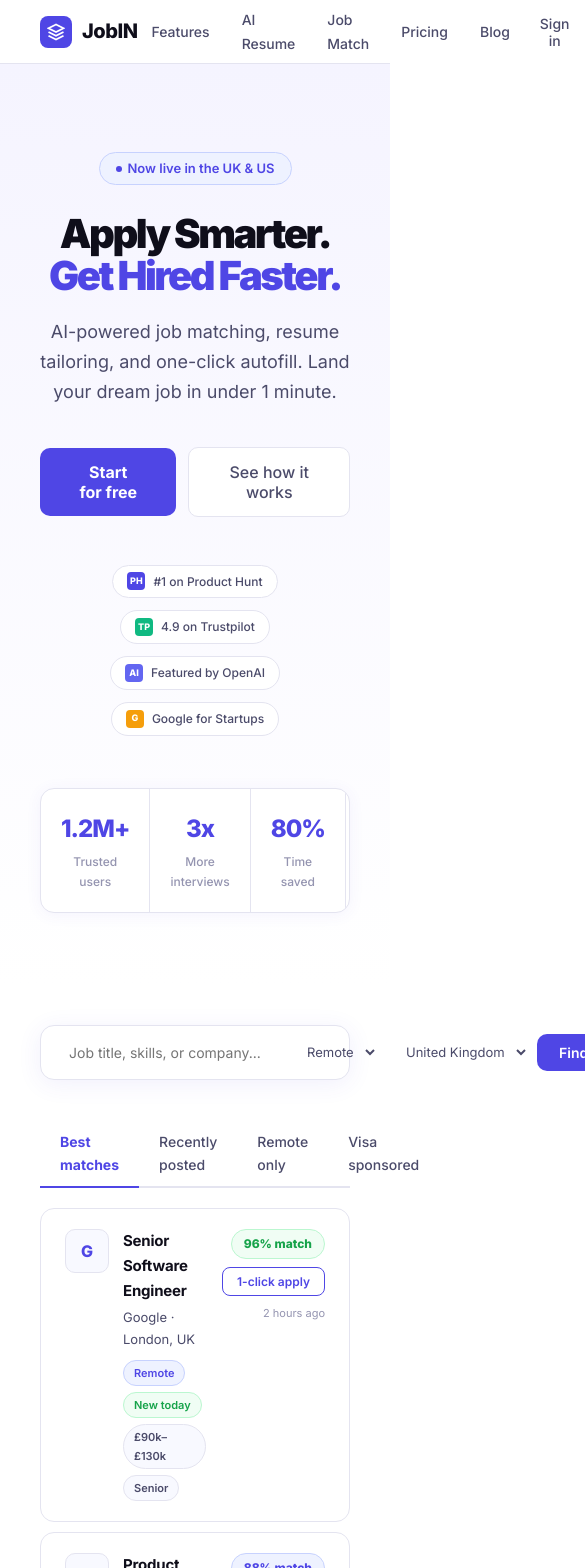
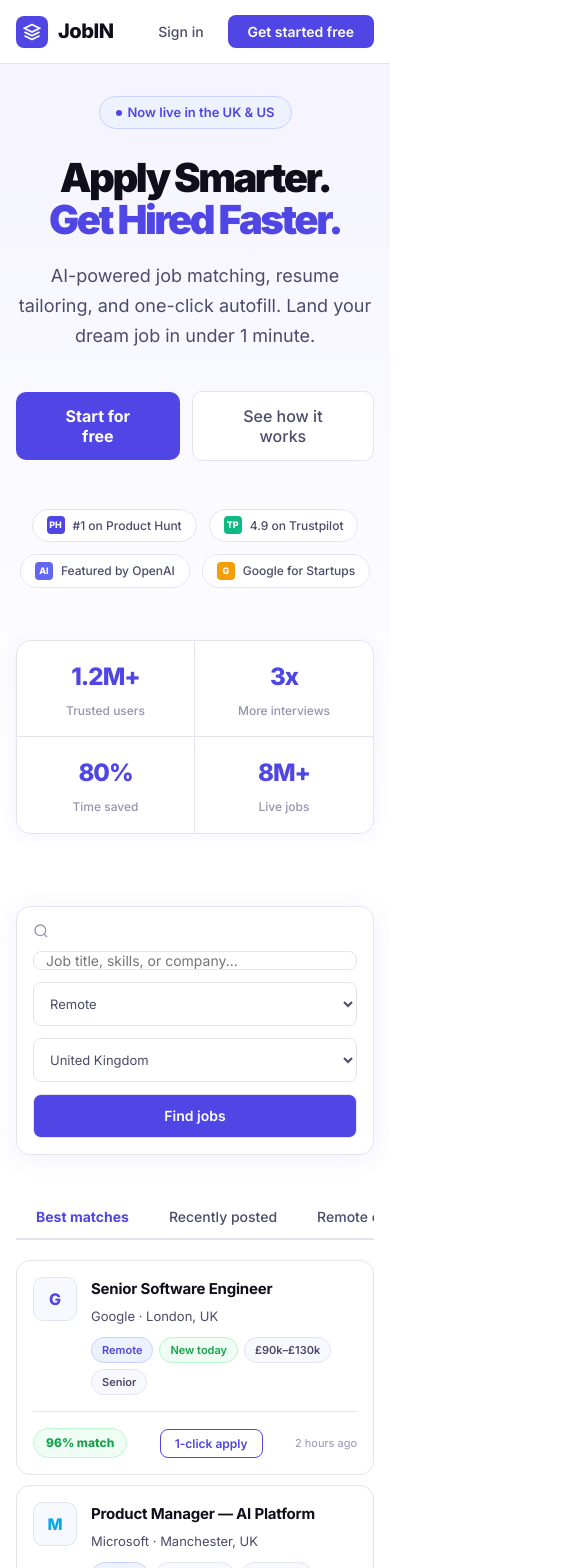
Before and after one commit to Pankajpilania/JobIN, a Next.js app in the folder apps/web/: page / in a window 390 px wide. Shown: the top 1568 px of the page, 585 px wide, since content can reach past the window. Built offline with nearby package versions, Linux system fonts and the light colour scheme.

Commit message:
design: make landing page fully responsive on mobile devices

```diff
--- a/apps/web/src/app/globals.css
+++ b/apps/web/src/app/globals.css
@@ -95,3 +95,110 @@
 }
 
 * { transition: var(--transition); }
+
+/* ─── Mobile Responsiveness (max-width: 768px) ───────────────────────────── */
+@media (max-width: 768px) {
+  .mobile-hide {
+    display: none !important;
+  }
+
+  .mobile-px-4 {
+    padding-left: 16px !important;
+    padding-right: 16px !important;
+  }
+
+  .mobile-py-8 {
+    padding-top: 32px !important;
+    padding-bottom: 32px !important;
+  }
+
+  .mobile-grid-1 {
+    grid-template-columns: 1fr !important;
+  }
+
+  .mobile-scroll-x {
+    overflow-x: auto !important;
+    white-space: nowrap !important;
+    display: flex !important;
+    width: 100% !important;
+    scrollbar-width: none;
+    -ms-overflow-style: none;
+  }
+  .mobile-scroll-x::-webkit-scrollbar {
+    display: none;
+  }
+
+  /* Hero Stats Grid Override */
+  .hero-stats {
+    display: grid !important;
+    grid-template-columns: 1fr 1fr !important;
+  }
+  .hero-stats-item {
+    border-right: 1px solid var(--border) !important;
+    border-bottom: 1px solid var(--border) !important;
+    padding: 16px 12px !important;
+  }
+  .hero-stats-item:nth-child(2n) {
+    border-right: none !important;
+  }
+  .hero-stats-item:nth-child(3),
+  .hero-stats-item:nth-child(4) {
+    border-bottom: none !important;
+  }
+
+  /* Search Bar Override */
+  .search-bar {
+    flex-direction: column !important;
+    align-items: stretch !important;
+    padding: 16px !important;
+    gap: 12px !important;
+  }
+  .search-bar input,
+  .search-bar select,
+  .search-bar button {
+    width: 100% !important;
+    height: 44px !important;
+    padding: 0 12px !important;
+    border: 1px solid var(--border) !important;
+    border-radius: 8px !important;
+    margin: 0 !important;
+  }
+
+  /* Job Cards Override */
+  .job-card {
+    flex-direction: column !important;
+    gap: 16px !important;
+    padding: 16px !important;
+  }
+  .job-card-actions {
+    flex-direction: row !important;
+    align-items: center !important;
+    justify-content: space-between !important;
+    width: 100% !important;
+    border-top: 1px solid var(--border) !important;
+    padding-top: 16px !important;
+  }
+
+  /* CTA Banner Override */
+  .cta-banner {
+    margin: 0 16px 48px !important;
+    padding: 32px 24px !important;
+    flex-direction: column !important;
+    text-align: center !important;
+    gap: 24px !important;
+  }
+  .cta-banner button {
+    width: 100% !important;
+  }
+
+  /* Footer Override */
+  .footer-links {
+    flex-direction: column !important;
+    gap: 32px !important;
+  }
+  .footer-copyright {
+    flex-direction: column !important;
+    gap: 12px !important;
+    text-align: center !important;
+  }
+}
--- a/apps/web/src/app/page.tsx
+++ b/apps/web/src/app/page.tsx
@@ -6,7 +6,7 @@
       background:'var(--surface)',color:'var(--text-1)'}}>
 
       {/* NAV */}
-      <nav style={{display:'flex',alignItems:'center',
+      <nav className="mobile-px-4" style={{display:'flex',alignItems:'center',
         justifyContent:'space-between',padding:'0 40px',
         height:'64px',borderBottom:'1px solid var(--border)',
         background:'rgba(255,255,255,0.95)',
@@ -28,7 +28,7 @@
             JobIN
           </span>
         </div>
-        <div style={{display:'flex',alignItems:'center',gap:'4px'}}>
+        <div className="mobile-hide" style={{display:'flex',alignItems:'center',gap:'4px'}}>
           {['Features','AI Resume','Job Match','Pricing','Blog']
             .map(l => (
             <span key={l} style={{fontSize:'14px',fontWeight:500,
@@ -59,7 +59,7 @@
       </nav>
 
       {/* HERO */}
-      <section style={{padding:'88px 40px 72px',
+      <section className="mobile-px-4 mobile-py-8" style={{padding:'88px 40px 72px',
         textAlign:'center',
         background:'linear-gradient(180deg,#F5F4FF 0%,#fff 100%)'}}>
         <div style={{display:'inline-flex',alignItems:'center',
@@ -140,7 +140,7 @@
         </div>
 
         {/* STATS */}
-        <div style={{display:'flex',maxWidth:'600px',
+        <div className="hero-stats" style={{display:'flex',maxWidth:'600px',
           margin:'0 auto',background:'white',
           border:'1px solid var(--border)',
           borderRadius:'14px',overflow:'hidden',
@@ -151,7 +151,7 @@
             {val:'80%',label:'Time saved'},
             {val:'8M+',label:'Live jobs'},
           ].map((s,i) => (
-            <div key={s.label} style={{flex:1,padding:'20px',
+            <div key={s.label} className="hero-stats-item" style={{flex:1,padding:'20px',
               textAlign:'center',
               borderRight: i<3 ? '1px solid var(--border)' : 'none'}}>
               <div style={{fontSize:'24px',fontWeight:800,
@@ -168,9 +168,9 @@
       </section>
 
       {/* SEARCH BAR */}
-      <div style={{padding:'40px 40px 0',maxWidth:'860px',
+      <div className="mobile-px-4" style={{padding:'40px 40px 0',maxWidth:'860px',
         margin:'0 auto'}}>
-        <div style={{display:'flex',alignItems:'center',
+        <div className="search-bar" style={{display:'flex',alignItems:'center',
           gap:'8px',background:'white',
           border:'1.5px solid var(--border)',
           borderRadius:'14px',padding:'8px 8px 8px 20px',
@@ -184,7 +184,7 @@
             style={{flex:1,border:'none',outline:'none',
               fontSize:'14px',color:'var(--text-1)',
               background:'transparent'}}/>
-          <div style={{width:'1px',height:'24px',
+          <div className="mobile-hide" style={{width:'1px',height:'24px',
             background:'var(--border)'}}/>
           <select style={{border:'none',outline:'none',
             fontSize:'13px',color:'var(--text-2)',
@@ -194,7 +194,7 @@
             <option>Hybrid</option>
             <option>On-site</option>
           </select>
-          <div style={{width:'1px',height:'24px',
+          <div className="mobile-hide" style={{width:'1px',height:'24px',
             background:'var(--border)'}}/>
           <select style={{border:'none',outline:'none',
             fontSize:'13px',color:'var(--text-2)',
@@ -215,9 +215,9 @@
       </div>
 
       {/* JOB CARDS */}
-      <section style={{padding:'40px 40px 0',
+      <section className="mobile-px-4" style={{padding:'40px 40px 0',
         maxWidth:'860px',margin:'0 auto'}}>
-        <div style={{display:'flex',gap:'0',
+        <div className="mobile-scroll-x" style={{display:'flex',gap:'0',
           borderBottom:'2px solid var(--border)',
           marginBottom:'20px'}}>
           {['Best matches','Recently posted',
@@ -251,7 +251,7 @@
             tags:['Remote','New today','£65k–£85k'],
             match:82,time:'8 hours ago'},
         ].map(job => (
-          <div key={job.title} style={{display:'flex',
+          <div key={job.title} className="job-card" style={{display:'flex',
             alignItems:'flex-start',justifyContent:'space-between',
             gap:'16px',background:'white',
             border:'1px solid var(--border)',borderRadius:'14px',
@@ -304,7 +304,7 @@
                 </div>
               </div>
             </div>
-            <div style={{display:'flex',flexDirection:'column',
+            <div className="job-card-actions" style={{display:'flex',flexDirection:'column',
               alignItems:'flex-end',gap:'8px',flexShrink:0}}>
               <span style={{fontSize:'12px',fontWeight:800,
                 padding:'4px 12px',borderRadius:'999px',
@@ -333,7 +333,7 @@
       </section>
 
       {/* FEATURES */}
-      <section style={{padding:'88px 40px'}}>
+      <section className="mobile-px-4 mobile-py-8" style={{padding:'88px 40px'}}>
         <p style={{fontSize:'13px',fontWeight:700,
           color:'var(--brand)',textTransform:'uppercase',
           letterSpacing:'.08em',textAlign:'center',
@@ -351,7 +351,7 @@
           From resume to offer letter — JobIN handles every
           step of your job search with AI.
         </p>
-        <div style={{display:'grid',
+        <div className="mobile-grid-1" style={{display:'grid',
           gridTemplateColumns:'1fr 1fr',gap:'16px',
           maxWidth:'860px',margin:'0 auto'}}>
           <div style={{background:'var(--brand)',
@@ -405,7 +405,7 @@
       </section>
 
       {/* HOW IT WORKS */}
-      <section style={{padding:'88px 40px',
+      <section className="mobile-px-4 mobile-py-8" style={{padding:'88px 40px',
         background:'var(--surface-2)'}}>
         <p style={{fontSize:'13px',fontWeight:700,
           color:'var(--brand)',textTransform:'uppercase',
@@ -424,7 +424,7 @@
           Set up takes under 2 minutes. Results start
           immediately.
         </p>
-        <div style={{display:'grid',
+        <div className="mobile-grid-1" style={{display:'grid',
           gridTemplateColumns:'repeat(3,1fr)',
           gap:'20px',maxWidth:'860px',margin:'0 auto'}}>
           {[
@@ -459,7 +459,7 @@
       </section>
 
       {/* TESTIMONIALS */}
-      <section style={{padding:'88px 40px'}}>
+      <section className="mobile-px-4 mobile-py-8" style={{padding:'88px 40px'}}>
         <p style={{fontSize:'13px',fontWeight:700,
           color:'var(--brand)',textTransform:'uppercase',
           letterSpacing:'.08em',textAlign:'center',
@@ -476,7 +476,7 @@
           margin:'0 auto 56px',lineHeight:1.65}}>
           Real people. Real offers.
         </p>
-        <div style={{display:'grid',
+        <div className="mobile-grid-1" style={{display:'grid',
           gridTemplateColumns:'repeat(3,1fr)',
           gap:'16px',maxWidth:'860px',margin:'0 auto'}}>
           {[
@@ -530,7 +530,7 @@
       </section>
 
       {/* PRICING */}
-      <section style={{padding:'88px 40px',
+      <section className="mobile-px-4 mobile-py-8" style={{padding:'88px 40px',
         background:'var(--surface-2)'}}>
         <p style={{fontSize:'13px',fontWeight:700,
           color:'var(--brand)',textTransform:'uppercase',
@@ -548,7 +548,7 @@
           margin:'0 auto 56px',lineHeight:1.65}}>
           No credit card required. Cancel anytime.
         </p>
-        <div style={{display:'grid',
+        <div className="mobile-grid-1" style={{display:'grid',
           gridTemplateColumns:'repeat(3,1fr)',
           gap:'16px',maxWidth:'860px',margin:'0 auto'}}>
           {[
@@ -638,7 +638,7 @@
       </section>
 
       {/* CTA BANNER */}
-      <div style={{margin:'0 40px 88px',
+      <div className="cta-banner" style={{margin:'0 40px 88px',
         background:'var(--brand)',borderRadius:'16px',
         padding:'52px 52px',display:'flex',
         alignItems:'center',justifyContent:'space-between',
@@ -667,9 +667,9 @@
       </div>
 
       {/* FOOTER */}
-      <footer style={{padding:'48px 40px 28px',
+      <footer className="mobile-px-4" style={{padding:'48px 40px 28px',
         borderTop:'1px solid var(--border)'}}>
-        <div style={{display:'flex',
+        <div className="footer-links" style={{display:'flex',
           justifyContent:'space-between',
           gap:'40px',marginBottom:'40px',
           maxWidth:'860px',margin:'0 auto 40px'}}>
@@ -726,7 +726,7 @@
             </div>
           ))}
         </div>
-        <div style={{display:'flex',
+        <div className="footer-copyright" style={{display:'flex',
           justifyContent:'space-between',
           alignItems:'center',
           paddingTop:'20px',
```
